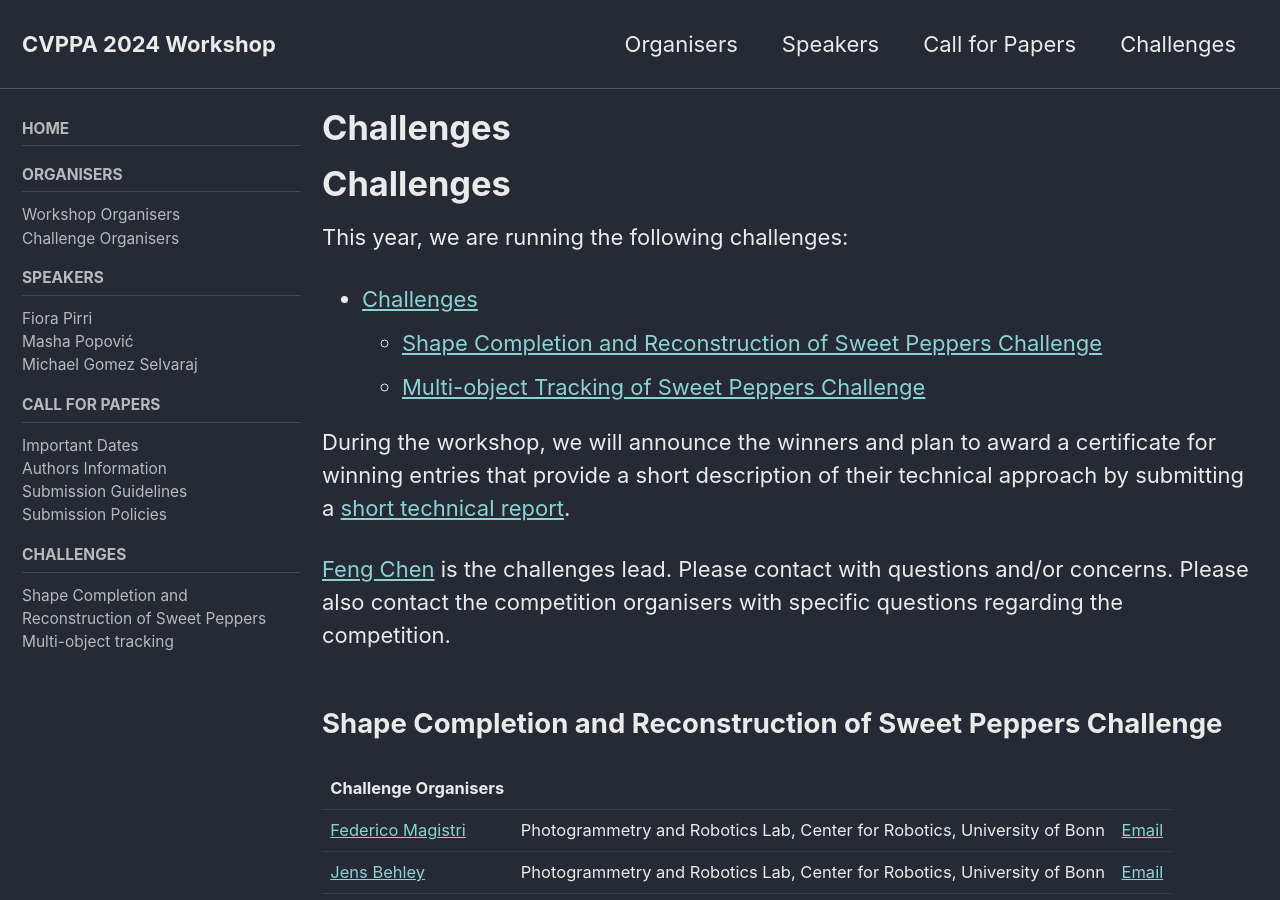
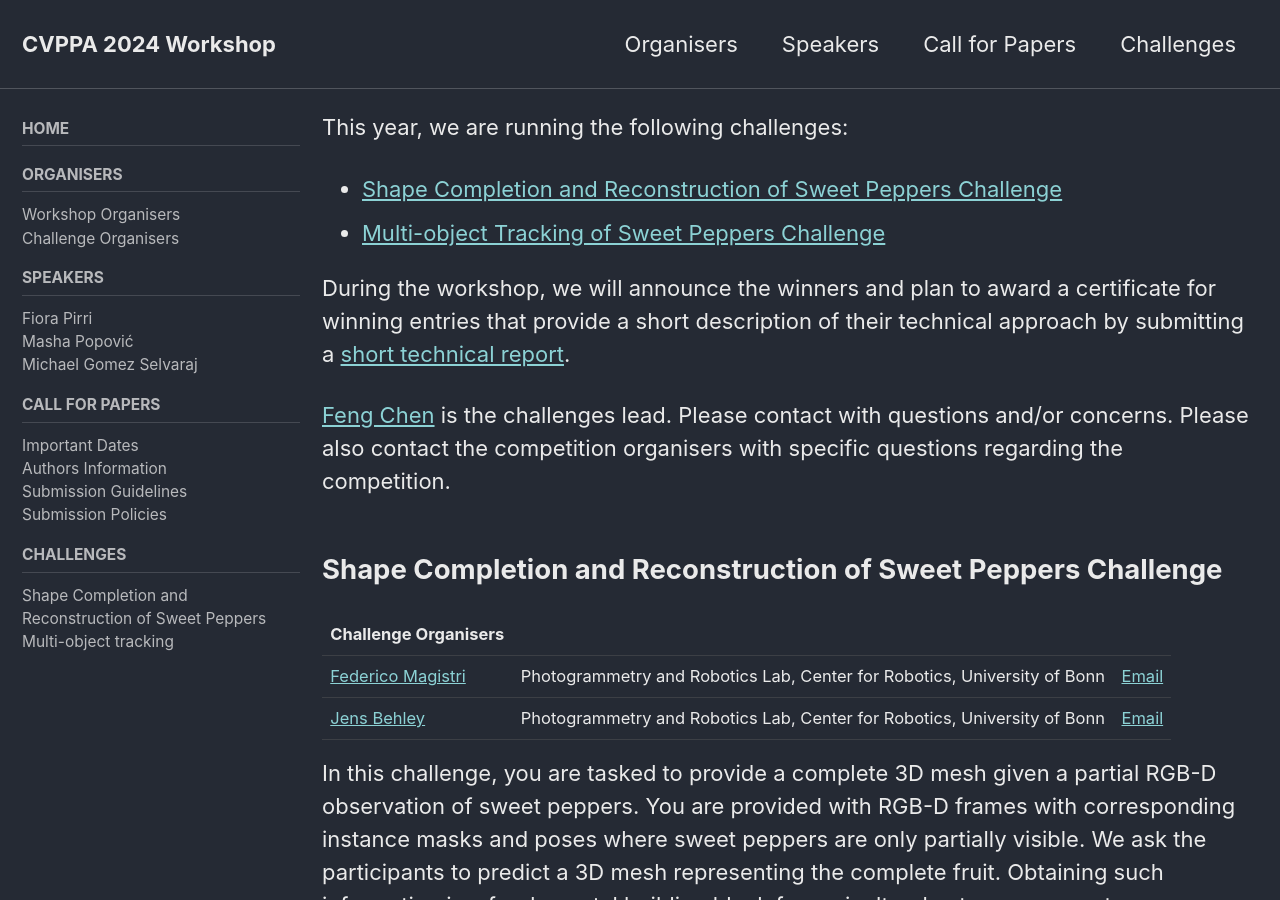
Before and after one commit to cvppa2024/cvppa2024.github.io, a Jekyll site: the page built from _pages/challenges.md, in a window 1280 px wide and 900 px high. Built offline with Jekyll 4.4.1, drawn with Linux system fonts in a browser that asks for light colours; cached includes are drawn as plain includes; our own code applies the rules of GitHub Pages for plain Markdown files.

Commit message:
Fixed some visual problems on pages

```diff
--- a/_pages/challenges.md
+++ b/_pages/challenges.md
@@ -5,12 +5,9 @@ sidebar:
     nav: "sidebar"
 ---
 
-# Challenges
-
 This year, we are running the following challenges:
-- [Challenges](#challenges)
-  - [Shape Completion and Reconstruction of Sweet Peppers Challenge](#shape-completion-and-reconstruction-of-sweet-peppers-challenge)
-  - [Multi-object Tracking of Sweet Peppers Challenge](#multi-object-tracking-of-sweet-peppers-challenge)
+- [Shape Completion and Reconstruction of Sweet Peppers Challenge](#shape-completion-and-reconstruction-of-sweet-peppers-challenge)
+- [Multi-object Tracking of Sweet Peppers Challenge](#multi-object-tracking-of-sweet-peppers-challenge)
 
 
 During the workshop, we will announce the winners and plan to award a certificate for winning entries that provide a short description of their technical approach by submitting a [short technical report](http://localhost:4000/cfp/#challenge-technical-report).
```
Also changed, not shown: _pages/cfp.md (+0 -2 lines), _pages/speakers.md (+0 -1 lines).
